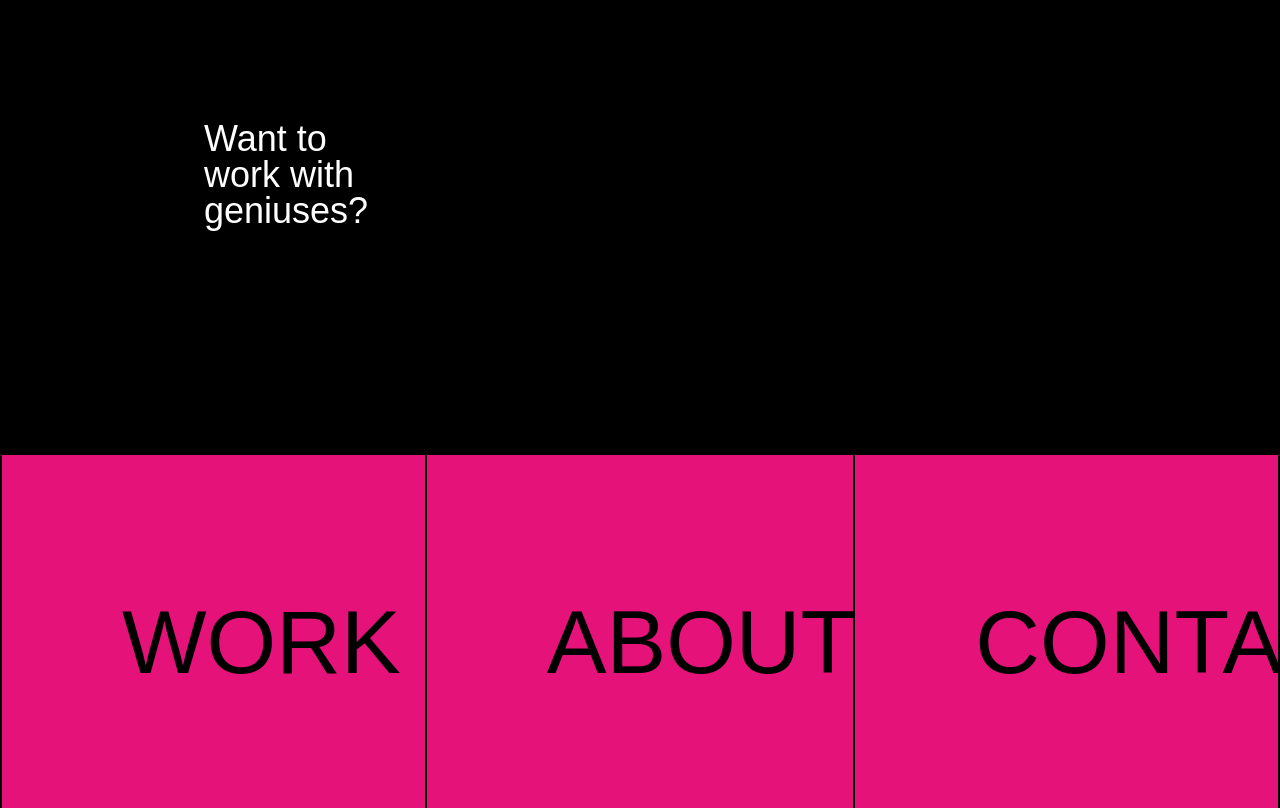
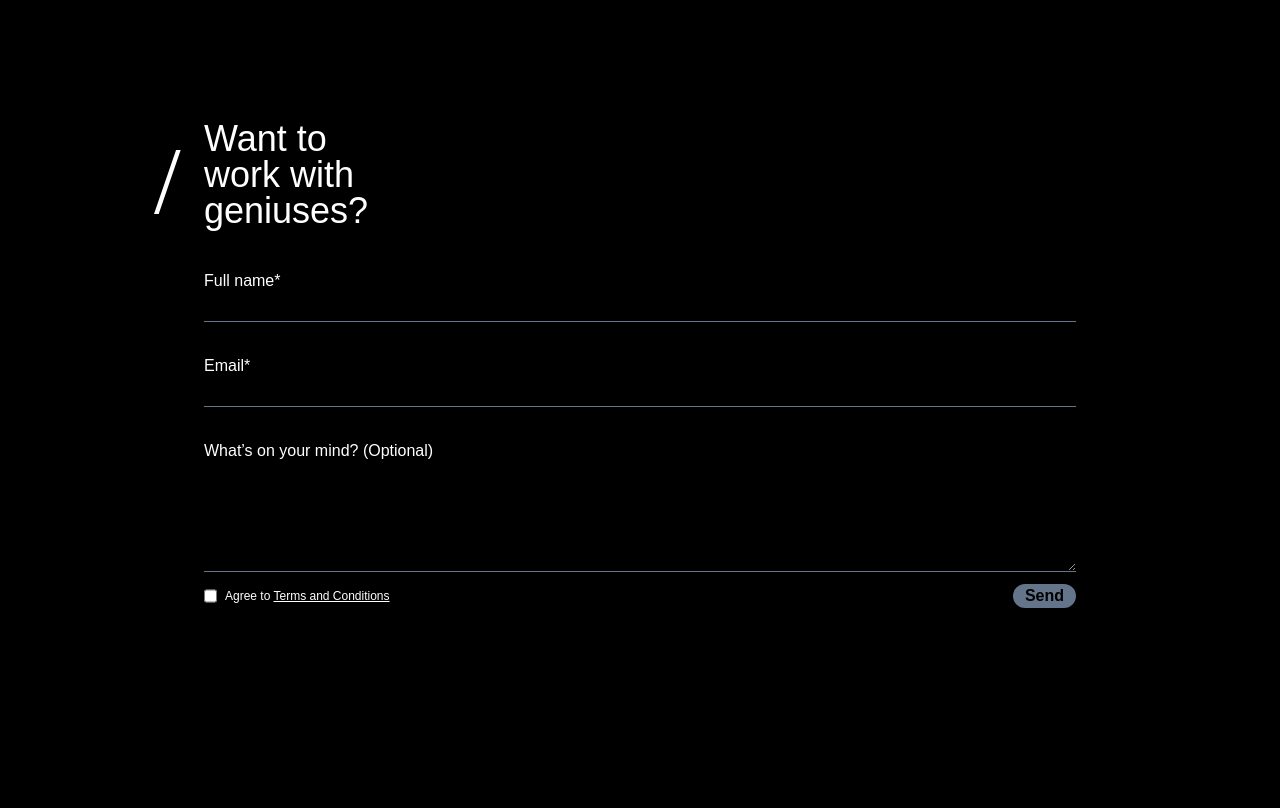
Before and after one commit to Geniorama/geniorama-web-2024, a Next.js app: page /contact in a window 1280 px wide. Shown: the part 740-1548 px from the top of the page. Built offline with nearby package versions, Linux system fonts and the light colour scheme; a web font is replaced by a local one.

Commit message:
feat: contact page form

```diff
--- /dev/null
+++ b/src/components/ContactForm/ContactForm.tsx
@@ -0,0 +1,93 @@
+'use client';
+
+import React from 'react';
+import Link from 'next/link';
+import { useState } from 'react';
+
+export default function ContactForm() {
+  const [formData, setFormData] = useState({
+    fullName: '',
+    email: '',
+    message: '',
+    privacy: false
+  })
+
+  const sendWebhookData = async (formData:any) => {
+    const webhoook_url = "https://hook.us1.make.com/q60qnqkoin0s5i5h9v4x292yaww0i2n1"
+    fetch(webhoook_url, {
+      method: "POST",
+      headers: {
+        "Content-Type": "application/json",
+      },
+      body: JSON.stringify(formData),
+    })
+      .then((response) => {
+        if (response.ok) {
+          console.log(
+            "Datos enviados al servidor a través del webhook con éxito."
+          );
+        } else {
+          console.error(
+            "Error al enviar datos al servidor a través del webhook."
+          );
+          alert(
+            "Error al enviar datos al servidor. Por favor, inténtalo de nuevo más tarde."
+          );
+        }
+      })
+      .catch((error) => {
+        console.error(
+          "Error al enviar datos al servidor a través del webhook:",
+          error
+        );
+        alert(
+          "Error al enviar datos al servidor. Por favor, inténtalo de nuevo más tarde."
+        );
+      });
+  };
+
+
+  const handleInput = (e:any) => {
+    setFormData({...formData, [e.target.name]:(e.target.type === "checkbox" ? e.target.checked : e.target.value)})
+  }
+
+  const handleSubmit = (e:any) => {
+    e.preventDefault();
+    // sendWebhookData(formData);
+
+    setFormData({
+        fullName: '',
+        email: '',
+        message: '',
+        privacy: false
+    })
+  }
+
+  return (
+    <form action="" className='font-extralight'>
+        <div className='flex flex-col'>
+            <label className='font-normal' htmlFor="" >Full name*</label>
+            <input value={formData.fullName} required type="text" name="fullName" id="" onChange={(e) => handleInput(e)} className='bg-transparent border-b border-slate-500 focus:border-white outline-0 pb-2 text-sm' />
+        </div>
+
+        <div className='flex flex-col mt-8'>
+            <label className='font-normal' htmlFor="" >Email*</label>
+            <input value={formData.email} required type="email" name="email" id="" onChange={(e) => handleInput(e)} className='bg-transparent border-b border-slate-500 focus:border-white outline-0 pb-2 text-sm' />
+        </div>
+
+        <div className='flex flex-col mt-8'>
+            <label className='font-normal' htmlFor="" >What’s on your mind? (Optional)</label>
+            <textarea value={formData.message} rows={5} name="message" id="" onChange={(e) => handleInput(e)} className='bg-transparent border-b border-slate-500 focus:border-white outline-0 pb-2 text-sm'></textarea>
+        </div>
+
+        <div className='mt-3 flex items-center gap-5 justify-between'>
+            <div className='flex align-items-center'>
+                <input type="checkbox" checked={formData.privacy} onChange={(e) => handleInput(e)} name="privacy" id="privacy" />
+                <label htmlFor="privacy" className='ml-2 text-xs'>Agree to <Link target='_blank' className='underline' href={"#"}>Terms and Conditions</Link></label>
+            </div>
+
+            <button type="submit" onClick={(e) => handleSubmit(e)} className={`${formData.privacy ? 'bg-white' : 'bg-slate-500 pointer-events-none'} text-black font-bold px-3 rounded-full`}>Send</button>
+        </div>
+    </form>
+  )
+}
--- a/src/sections/contact/WorkWithUs/WorkWithUs.tsx
+++ b/src/sections/contact/WorkWithUs/WorkWithUs.tsx
@@ -1,14 +1,19 @@
-import React from "react";
+import ContactForm from "@/components/ContactForm/ContactForm";
 
 export default function WorkWithUs() {
   return (
-    <section className="py-56 text-white">
+    <section className="pb-20 md:py-56 text-white">
       <div className="container">
         <div className="px-3 md:max-w-4xl md:mx-auto">
-          <div>
+          <div className="relative">
+            <span style={{left: '-50px', fontFamily: 'Poppins'}} className="font-light text-8xl absolute top-3">/</span>
             <p className="font-light text-4xl leading-none">
                 Want to <br /> work with <br /> geniuses?
             </p>
+          </div>
+
+          <div className="mt-10">
+            <ContactForm />
           </div>
         </div>
       </div>
```
